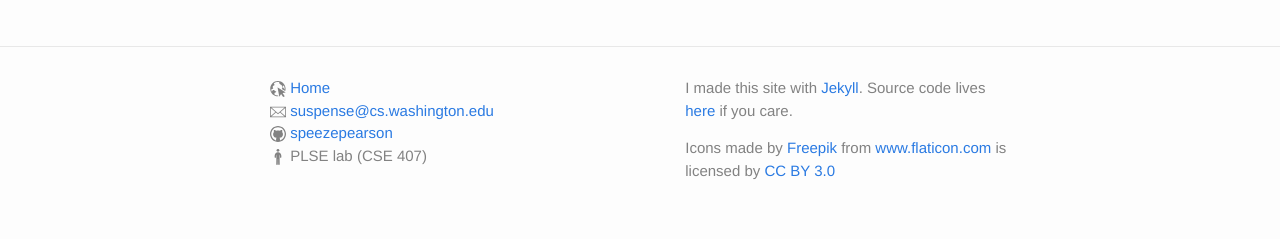
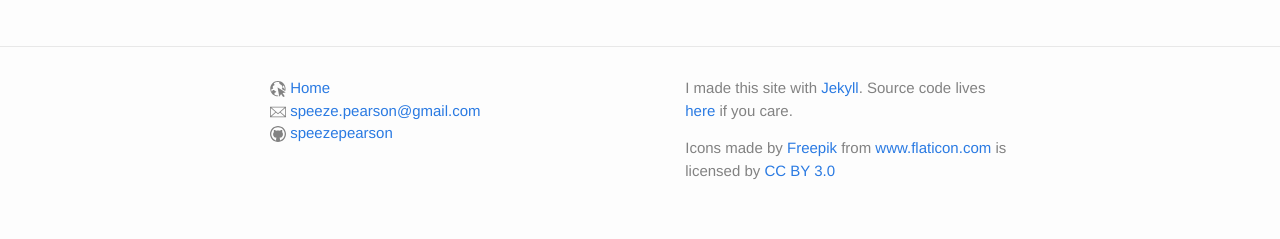
Before and after one commit to speezepearson/speezepearson.github.io, a Jekyll site: the page built from index.md, in a window 1280 px wide. Shown: the part 903-1142 px from the top of the page. Built offline with Jekyll 4.4.1, drawn with Linux system fonts in a browser that asks for light colours.

Commit message:
update contact info

```diff
--- a/_includes/footer.html
+++ b/_includes/footer.html
@@ -15,10 +15,6 @@
 
           <li>
             {% include icons/github.html username=site.github_username %}
-          </li>
-
-          <li>
-            {% include icons/person.html label="PLSE lab (CSE 407)" %}
           </li>
         </ul>
       </div>
--- a/_includes/icons/email.html
+++ b/_includes/icons/email.html
@@ -1,12 +1,11 @@
 <!-- Email address obfuscation -->
+
 <script type="text/javascript">
-  username = ['e','s','n','e','p','s','u','s'].reverse().join('');
-  address = username + '@cs.washington.edu';
-  document.write('<a href="mailto:'+address+'">');
+  document.write('<a href="mailto:speeze.foo.pearson@gmail.com">'.replace('.foo', ''));
 </script>
 
 <span class="icon icon--email">{% include icons/_email.svg %}</span>
-<span class="username">&#115;&#117;&#115;&#112;&#101;&#110;&#115;&#101;&#64;cs.washington.edu</span>
+<span class="username">speeze<span style="display:none">.foo</span>.pearson@gmail.com</span>
 
 <script type="text/javascript">
   document.write('</a>');
```
